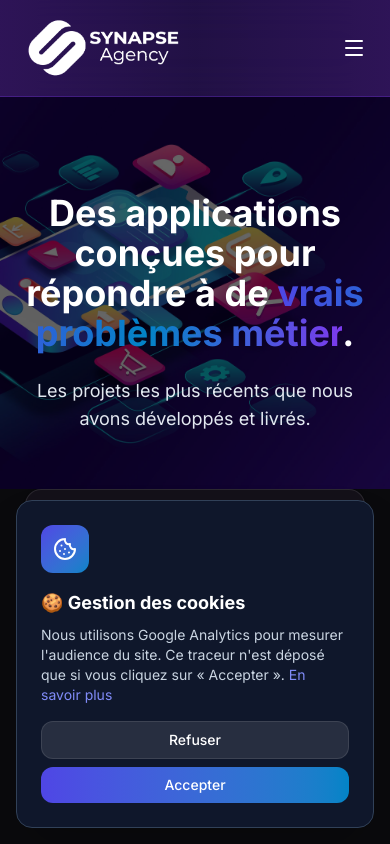
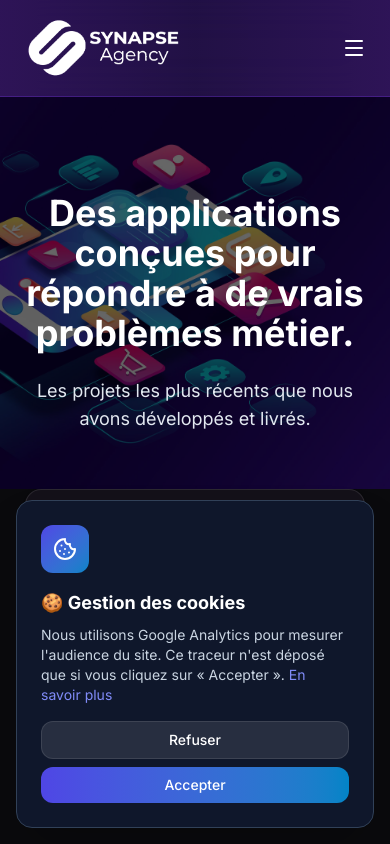
Before and after one commit to mickaelaydogdu-a11y/synapse-agency, a Next.js app: page /realisations in a window 390 px wide. Shown: the top 844 px of the page. Built offline with nearby package versions, Linux system fonts and the light colour scheme.

Commit message:
Réduit le hero de /realisations de 100px et met le titre en blanc uni
Retire le dégradé sur "vrais problèmes métier" pour un titre
entièrement blanc, et diminue la hauteur du hero de 100px sur mobile
et desktop.

```diff
--- a/app/realisations/page.tsx
+++ b/app/realisations/page.tsx
@@ -12,7 +12,7 @@ import { realisations } from "@/data/realisations";
 export default function Realisations() {
   return (
     <main>
-      <section className="relative max-h-[75vh] lg:max-h-none min-h-[auto] lg:min-h-screen flex items-center overflow-hidden">
+      <section className="relative max-h-[calc(75vh-100px)] lg:max-h-none min-h-[auto] lg:min-h-[calc(100vh-100px)] flex items-center overflow-hidden">
         <div className="absolute inset-0">
           <Image
             src="/images/Realisations-hero.jpg"
@@ -33,7 +33,7 @@ export default function Realisations() {
                 animate={{ opacity: 1, y: 0 }}
                 className="text-4xl md:text-5xl lg:text-6xl font-bold text-white mb-6"
               >
-                Des applications conçues pour répondre à de <span className="gradient-text">vrais problèmes métier</span>.
+                Des applications conçues pour répondre à de vrais problèmes métier.
               </motion.h1>
               <motion.p
                 initial={{ opacity: 0, y: 20 }}
```
